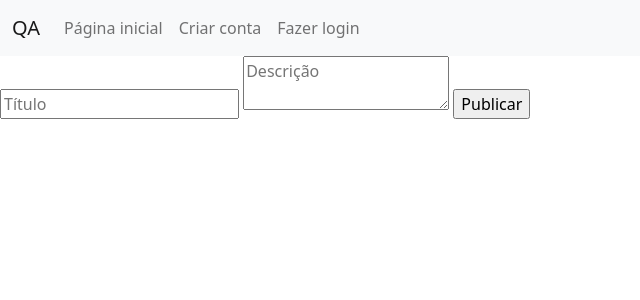
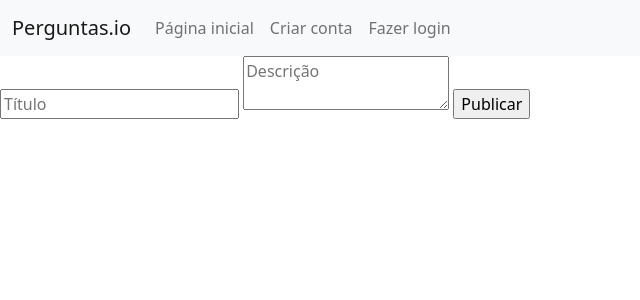
Before and after one commit to augusto71/qa, a Django app: template answers/templates/ask.html in a window 1280 px wide. Shown: the top 300 px of the page, without its empty margins (0-640 px from the left). Run offline with Django 4.2, Linux system fonts and the light colour scheme; the template is opened without the code that fills it, so the values that code supplies are empty.

Commit message:
Mudança do nome da marca na barra de navegação.

```diff
--- a/answers/templates/includes/navbar.html
+++ b/answers/templates/includes/navbar.html
@@ -1,6 +1,6 @@
 <nav class="navbar navbar-expand-lg navbar-light bg-light">
   <div class="container-fluid">
-    <a class="navbar-brand" href="#">QA</a>
+    <a class="navbar-brand" href="/">Perguntas.io</a>
     <button class="navbar-toggler" type="button" data-bs-toggle="collapse" data-bs-target="#navbarNav" aria-controls="navbarNav" aria-expanded="false" aria-label="Toggle navigation">
       <span class="navbar-toggler-icon"></span>
     </button>
```
